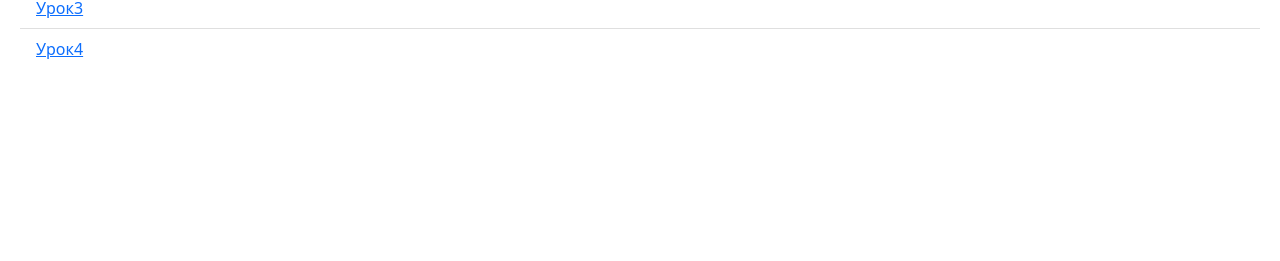
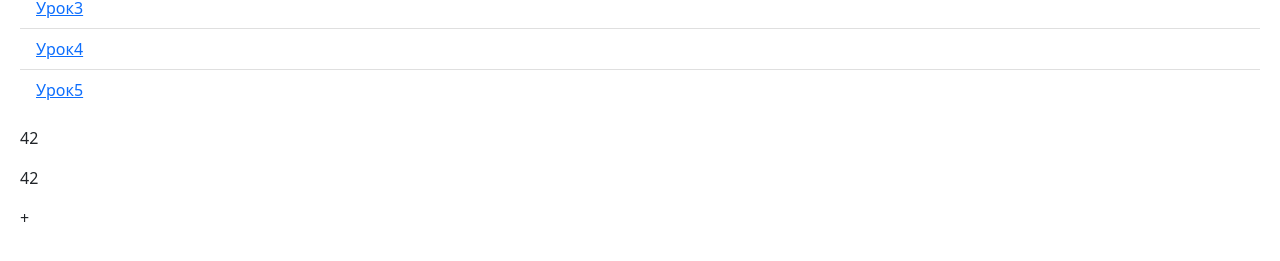
Before and after one commit to RomanAlberdaSoftserveInc/react-mentoring, a React app: page /lesson5 in a window 1280 px wide. Shown: the part 195-456 px from the top of the page. Built offline with nearby package versions, Linux system fonts and the light colour scheme.

Commit message:
lesson 5

```diff
--- a/src/App.js
+++ b/src/App.js
@@ -6,6 +6,7 @@ import Lesson1 from "./Lessons/Lesson1";
 import Lesson2 from "./Lessons/Lesson2";
 import Lesson3 from "./Lessons/Lesson3";
 import Lesson4 from "./Lessons/Lesson4";
+import Lesson5 from "./Lessons/Lesson5";
 
 function App() {
   return (
@@ -28,6 +29,9 @@ function App() {
         <ListGroup.Item action>
           <Link to="/lesson4">Урок4</Link>
         </ListGroup.Item>
+        <ListGroup.Item action>
+          <Link to="/lesson5">Урок5</Link>
+        </ListGroup.Item>
       </ListGroup>
 
       <div>
@@ -36,6 +40,7 @@ function App() {
           <Route path="/lesson2" element={<Lesson2 />} />
           <Route path="/lesson3" element={<Lesson3 />} />
           <Route path="/lesson4" element={<Lesson4 />} />
+          <Route path="/lesson5" element={<Lesson5 />} />
         </Routes>
       </div>
     </div>
--- /dev/null
+++ b/src/Lessons/Lesson5/context.js
@@ -0,0 +1,40 @@
+import React, { useCallback, useContext, useState, useRef } from "react";
+
+const UniverseContext = React.createContext(null);
+const UniverseChangerContext = React.createContext(null);
+
+export const Provider = ({ children, defaultValue = 42 }) => {
+  const [state, setState] = useState(defaultValue);
+  const stateRef = useRef(state);
+
+  stateRef.current = state;
+
+  const handleChange = useCallback(handler => {
+    setState(handler(stateRef.current));
+  }, []);
+
+  const value = {
+    answer: state,
+    onChange: handleChange,
+  };
+
+  return (
+    <UniverseContext.Provider value={value}>
+      {children}
+    </UniverseContext.Provider>
+  );
+};
+
+export const ChangeProvider = ({ children }) => {
+  const { onChange } = useUniverseContext();
+
+  return (
+    <UniverseChangerContext.Provider value={onChange}>
+      {children}
+    </UniverseChangerContext.Provider>
+  );
+};
+
+export const useUniverseContext = () => useContext(UniverseContext);
+export const useUniverseChangeContext = () =>
+  useContext(UniverseChangerContext);
--- /dev/null
+++ b/src/Lessons/Lesson5/index.js
@@ -0,0 +1,67 @@
+import React from "react";
+
+import {
+  Provider,
+  ChangeProvider,
+  useUniverseContext,
+  useUniverseChangeContext,
+} from "./context";
+
+// 1. re-renders optimization
+// 2. context
+// 3. tricks with callbacks
+
+// const Component1 = ({ prop1, ...rest }) => {
+//   return <Component2 {...rest} />;
+// };
+
+// const Component2 = ({ prop2, ...rest }) => {
+//   return <Component3 {...rest} />;
+// };
+
+// const Component3 = ({ prop3, ...rest }) => {
+//   return "Component3";
+// };
+
+// const ComponentComplex = ({}) => {
+//   return <Component1 prop1="text" prop3="passed" />;
+// };
+
+const Component1 = () => {
+  return <UniverseQuestion />;
+};
+
+const UniverseQuestion = () => {
+  const { answer, onChange } = useUniverseContext();
+
+  return <div onClick={() => onChange(c => c + 1)}>{answer}</div>;
+};
+
+const Plus = () => {
+  const onChange = useUniverseChangeContext();
+
+  console.log("Render");
+
+  return <div onClick={() => onChange(c => c + 1)}>+</div>;
+};
+
+const Lesson5 = () => {
+  return (
+    <>
+      <Provider>
+        <ChangeProvider>
+          <UniverseQuestion />
+          <Component1 />
+          <Plus />
+          {/* <Provider>
+            <ChangeProvider>
+              <Plus />
+            </ChangeProvider>
+          </Provider> */}
+        </ChangeProvider>
+      </Provider>
+    </>
+  );
+};
+
+export default Lesson5;
```
